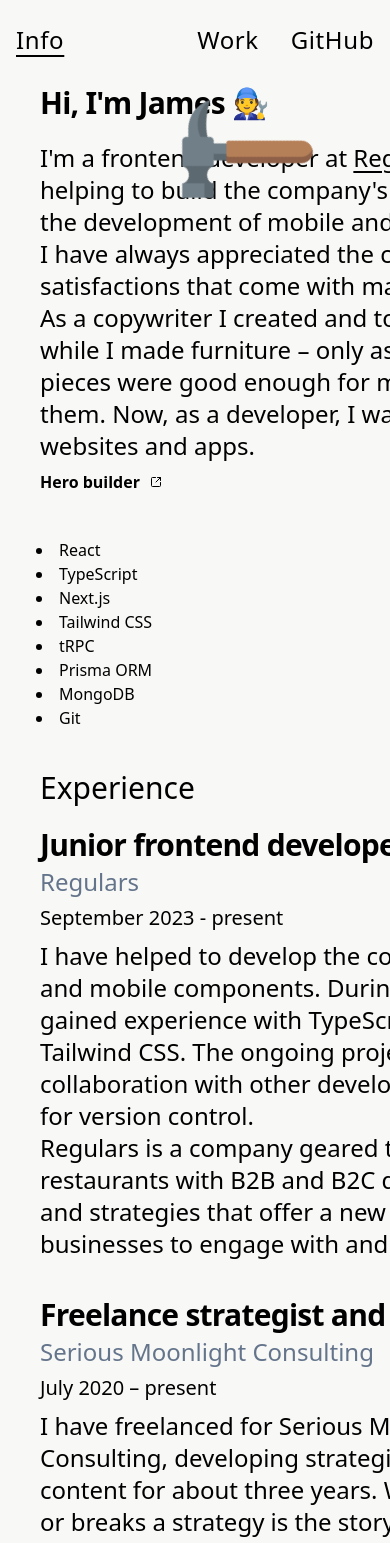
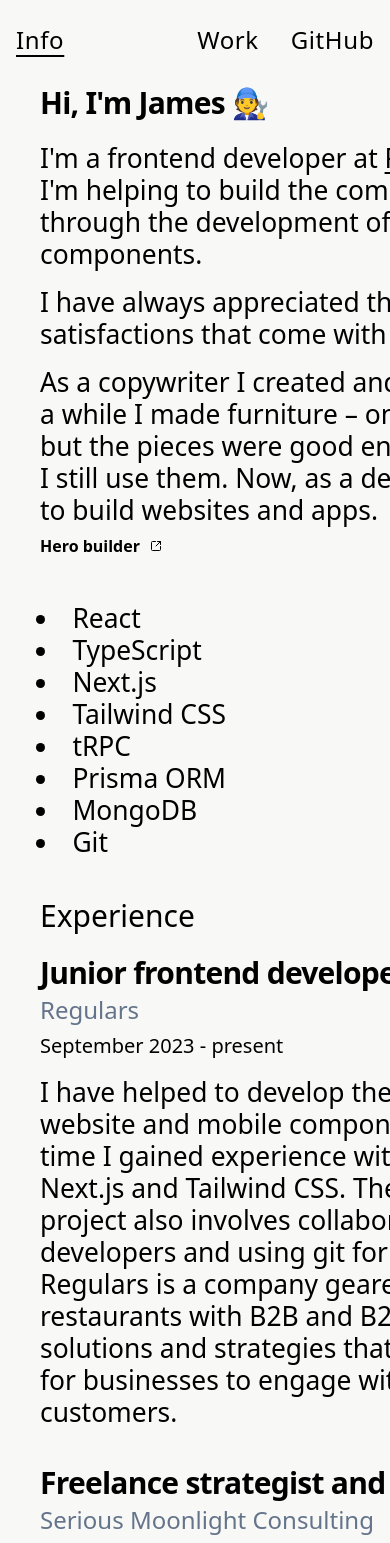
Before and after one commit to Lopside95/james-site, a Next.js app: page / in a window 390 px wide. Shown: the top 1543 px of the page. Built offline with nearby package versions, Linux system fonts and the light colour scheme.

Commit message:
feat: responsive index, TODO: responsive work

```diff
--- a/src/components/cv/education.tsx
+++ b/src/components/cv/education.tsx
@@ -14,7 +14,7 @@ const Education = () => {
       <h1 className="text-3xl pl-6 py-4 ">Education</h1>
       <Card className="flex flex-col justify-between   border-none ">
         <div className="flex">
-          <CardHeader className="self-start -mb-4">
+          <CardHeader className="self-start -mb-2 sm:-mb-4">
             <CardTitle>
               Certificate in Design Techniques, <br /> User-centred Design
             </CardTitle>
@@ -33,7 +33,7 @@ const Education = () => {
 
       <Card className="flex flex-col justify-between border-none py-7">
         <div className="flex">
-          <CardHeader className="-mb-4 -mt-12">
+          <CardHeader className="-mb-2 sm:-mb-4 -mt-12">
             <CardTitle className="">Diploma in Copywriting</CardTitle>
             <CardDescription className="">
               Red & Yellow, Creative School of Business
--- a/src/components/cv/experience.tsx
+++ b/src/components/cv/experience.tsx
@@ -10,9 +10,9 @@ import {
 const Experience = () => {
   return (
     <div className="w-full flex flex-col">
-      <h1 className="text-3xl pl-6 pt-5">Experience</h1>
+      <h1 className="pl-6 pt-5">Experience</h1>
       <Card className="flex flex-col justify-between border-none">
-        <CardHeader className="-mb-4">
+        <CardHeader className="-mb-2 sm:-mb-4">
           <CardTitle>Junior frontend developer</CardTitle>
           <CardDescription>Regulars</CardDescription>
           <CardFooter>September 2023 - present</CardFooter>
@@ -28,7 +28,7 @@ const Experience = () => {
         </CardContent>
       </Card>
       <Card className="flex flex-col justify-between border-none py-10">
-        <CardHeader className="-mb-4 -mt-12">
+        <CardHeader className=" -mb-2 sm:-mb-4 -mt-12">
           <CardTitle>Freelance strategist and copywriter</CardTitle>
           <CardDescription>Serious Moonlight Consulting</CardDescription>
           <CardFooter>July 2020 – present</CardFooter>
--- a/src/components/home/Intro.tsx
+++ b/src/components/home/Intro.tsx
@@ -11,7 +11,7 @@ const Intro = () => {
           Hi, I'm James <Emoji label="engineer" symbol="🧑‍🔧" />
         </CardTitle>
       </CardHeader>
-      <CardContent className="sm:text-3xl flex sm:gap-2  flex-col">
+      <CardContent className="sm:text-3xl flex gap-4 sm:gap-2  flex-col">
         <p>
           I&apos;m a frontend developer at{" "}
           <Link
--- a/src/components/home/techStack.tsx
+++ b/src/components/home/techStack.tsx
@@ -32,9 +32,9 @@ const TechStack = () => {
   });
 
   return (
-    <div className="align-middle w-full py-5 pl-5  sm:text-xl max-sm:flex-col flex ">
+    <div className="align-middle w-full py-5 pl-5 sm:text-xl max-sm:flex-col flex ">
       {isMobile ? (
-        <dl>
+        <dl className="max-md:text-pBase">
           <li>React</li>
           <li>TypeScript</li>
           <li>Next.js</li>
--- a/src/components/ui/card.tsx
+++ b/src/components/ui/card.tsx
@@ -57,7 +57,7 @@ const CardContent = React.forwardRef<
   React.HTMLAttributes<HTMLDivElement>
 >(({ className, ...props }, ref) => (
   <div
-    className={cn("p-6 pt-0 sm:text-xl text-2xl", className)}
+    className={cn("p-6 pt-0 sm:text-xl text-pBase", className)}
     ref={ref}
     {...props}
   />
--- a/src/globals.css
+++ b/src/globals.css
@@ -79,7 +79,7 @@
     @apply bg-background text-foreground sm:w-full min-w-fit max-sm:px-4;
   }
   h1 {
-    @apply sm:text-3xl font-medium;
+    @apply text-3xl font-medium;
   }
   h2 {
     @apply sm:text-2xl font-medium;
@@ -88,7 +88,7 @@
     @apply sm:text-2xl;
   }
   p {
-    @apply sm:text-xl;
+    @apply text-pBase sm:text-xl;
   }
   .scrollbar {
     scrollbar-color: #000 red;
--- a/src/pages/_app.tsx
+++ b/src/pages/_app.tsx
@@ -3,13 +3,30 @@ import "../globals.css";
 import Navbar from "../components/Navbar";
 import Footer from "../components/footer";
 import Hammer from "@/components/hammer";
+import { useEffect, useState } from "react";
 
 function MyApp({ Component, pageProps }: AppProps) {
+  const [isLaptop, setIsLaptop] = useState<boolean>();
+
+  useEffect(() => {
+    const handleSize = () => {
+      setIsLaptop(window.innerWidth > 1000);
+    };
+
+    handleSize();
+    window.addEventListener("resize", handleSize);
+
+    return () => {
+      window.removeEventListener("resize", handleSize);
+    };
+  });
+
   return (
     <>
       <Navbar />
       <main className="pt-16 pb-5">
-        <Hammer />
+        {Boolean(isLaptop) && <Hammer />}
+        {/* <Hammer /> */}
         <Component {...pageProps} />
         <Footer />
       </main>
--- a/tailwind.config.ts
+++ b/tailwind.config.ts
@@ -85,6 +85,9 @@ const config = {
         "accordion-down": "accordion-down 0.2s ease-out",
         "accordion-up": "accordion-up 0.2s ease-out",
       },
+      fontSize: {
+        pBase: ["1.65rem", { lineHeight: "2rem" }],
+      },
     },
   },
   plugins: [
```
Also changed, not shown: src/pages/work.tsx (+0 -21 lines).
